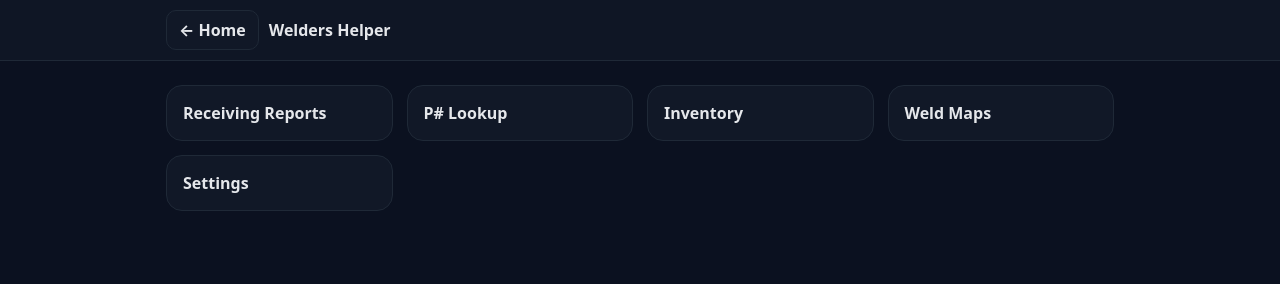
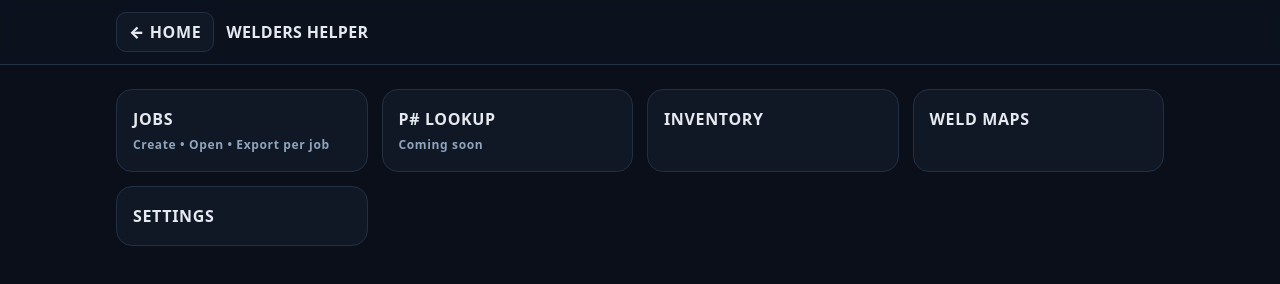
Before and after one commit to Demigodofa/ASME_Receiving, a plain HTML site: page app.html in a window 1280 px wide. Drawn offline with Linux system fonts and the light colour scheme.

Commit message:
Update app.html

```diff
--- a/app.html
+++ b/app.html
@@ -1,42 +1,63 @@
+<!-- /app.html  — HOME MENU (clean, ALL CAPS, adds JOBS tile) -->
 <!doctype html>
 <html lang="en">
 <head>
   <meta charset="utf-8" />
   <meta name="viewport" content="width=device-width,initial-scale=1,viewport-fit=cover" />
-  <title>Welders Helper — App</title>
-  <meta name="theme-color" content="#101828" />
+  <title>WELDERS HELPER — APP</title>
+  <meta name="theme-color" content="#0A0F1A" />
   <link rel="manifest" href="manifest.webmanifest" />
   <link rel="apple-touch-icon" sizes="180x180" href="assets/icons/icon-180.png" />
   <link rel="icon" type="image/png" sizes="32x32" href="assets/icons/icon-32.png" />
   <style>
-    :root{--bg:#0b1120;--card:#111827;--border:#1f2937;--fg:#e5e7eb;--muted:#94a3b8;--accent:#22c55e}
+    :root{--bg:#0A0F1A;--card:#101826;--border:#223046;--fg:#E6EAF0;--muted:#8FA3BD;--accent:#26D07C}
     *{box-sizing:border-box} html,body{height:100%;margin:0}
     body{background:var(--bg);color:var(--fg);font-family:system-ui,-apple-system,Segoe UI,Roboto,Helvetica,Arial,sans-serif}
-    header{position:sticky;top:0;background:rgba(17,24,39,.85);backdrop-filter:blur(6px);border-bottom:1px solid var(--border)}
-    .nav{display:flex;gap:10px;align-items:center;padding:10px 16px;max-width:980px;margin:0 auto}
-    .brand{font-weight:800}
-    main{max-width:980px;margin:24px auto;padding:0 16px}
-    .grid{display:grid;grid-template-columns:repeat(auto-fill,minmax(180px,1fr));gap:14px}
-    .tile{background:var(--card);border:1px solid var(--border);border-radius:16px;padding:16px;text-decoration:none;color:var(--fg);font-weight:700}
+    header{position:sticky;top:0;background:#0C1320CC;backdrop-filter:blur(6px);border-bottom:1px solid var(--border)}
+    .nav{display:flex;gap:12px;align-items:center;padding:12px 16px;max-width:1080px;margin:0 auto}
+    .brand{font-weight:900;letter-spacing:.02em}
+    main{max-width:1080px;margin:24px auto;padding:0 16px}
+    .grid{display:grid;grid-template-columns:repeat(auto-fill,minmax(220px,1fr));gap:14px}
+    .tile{
+      display:block;background:var(--card);border:1px solid var(--border);
+      border-radius:16px;padding:18px 16px;text-decoration:none;color:var(--fg);
+      font-weight:900;letter-spacing:.04em;text-transform:uppercase;
+    }
     .tile:hover{outline:2px solid var(--accent)}
+    .sub{display:block;color:var(--muted);font-size:12px;margin-top:6px;text-transform:none}
   </style>
 </head>
 <body>
   <header>
     <nav class="nav">
-      <a class="tile" href="index.html" style="padding:8px 12px;border-radius:10px">← Home</a>
-      <div class="brand">Welders Helper</div>
+      <a class="tile" href="index.html" style="padding:8px 12px;border-radius:10px">← HOME</a>
+      <div class="brand">WELDERS HELPER</div>
     </nav>
   </header>
+
   <main>
     <div class="grid">
-      <a class="tile" href="receiving.html">Receiving Reports</a>
-      <a class="tile" href="lookup.html">P# Lookup</a>
+      <!-- Primary flow -->
+      <a class="tile" href="jobs.html">Jobs
+        <span class="sub">Create • Open • Export per job</span>
+      </a>
+
+      <!-- Optional: keep Receiving for quick direct access; recommend using Jobs -->
+      <!-- Remove this tile if you want to force job-first flow -->
+      <!-- <a class="tile" href="receiving.html">Receiving Reports
+        <span class="sub">Direct access (use Jobs for per-job)</span>
+      </a> -->
+
+      <a class="tile" href="lookup.html">P# Lookup
+        <span class="sub">Coming soon</span>
+      </a>
+
       <a class="tile" href="#" onclick="alert('Inventory — coming soon');return false;">Inventory</a>
       <a class="tile" href="#" onclick="alert('Weld Maps — coming soon');return false;">Weld Maps</a>
       <a class="tile" href="#" onclick="alert('Settings — coming soon');return false;">Settings</a>
     </div>
   </main>
+
   <script>
     (async () => {
       if (!('serviceWorker' in navigator)) return;
```
